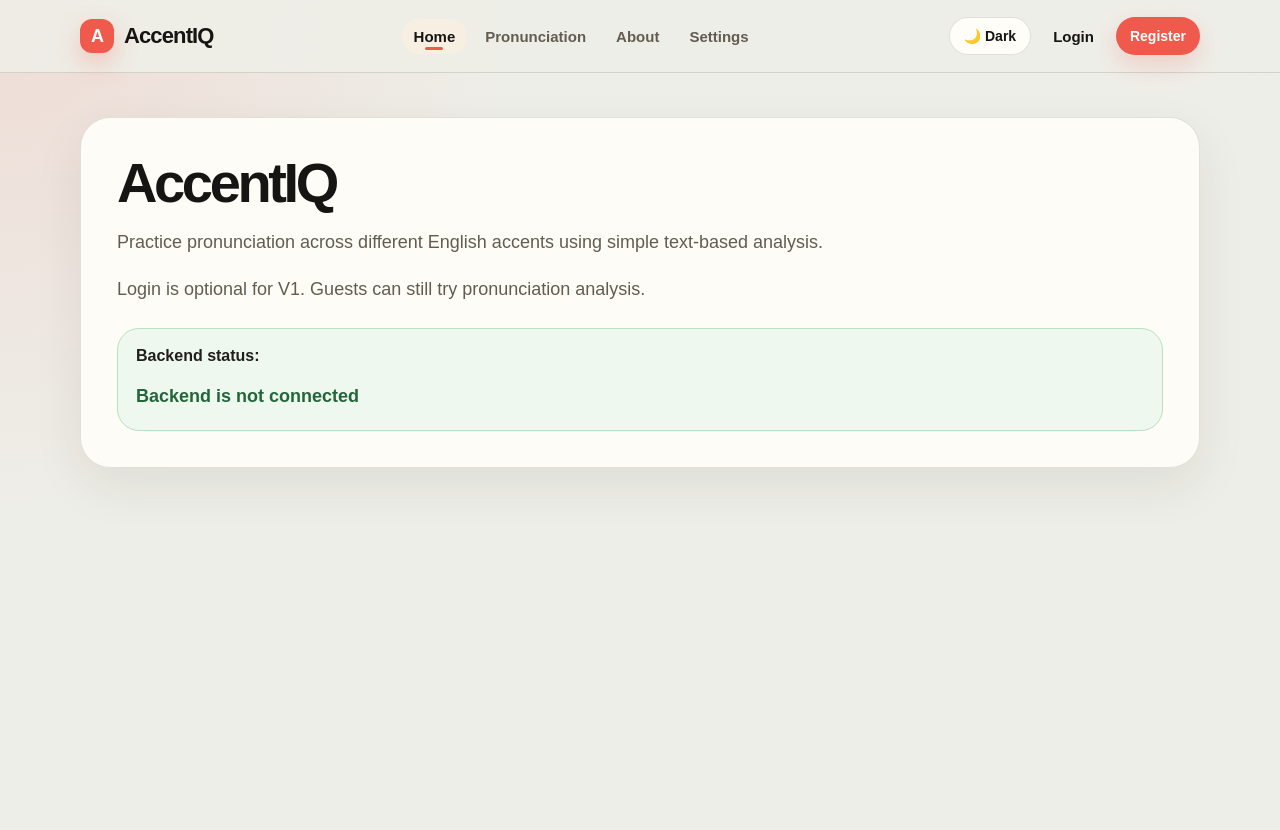
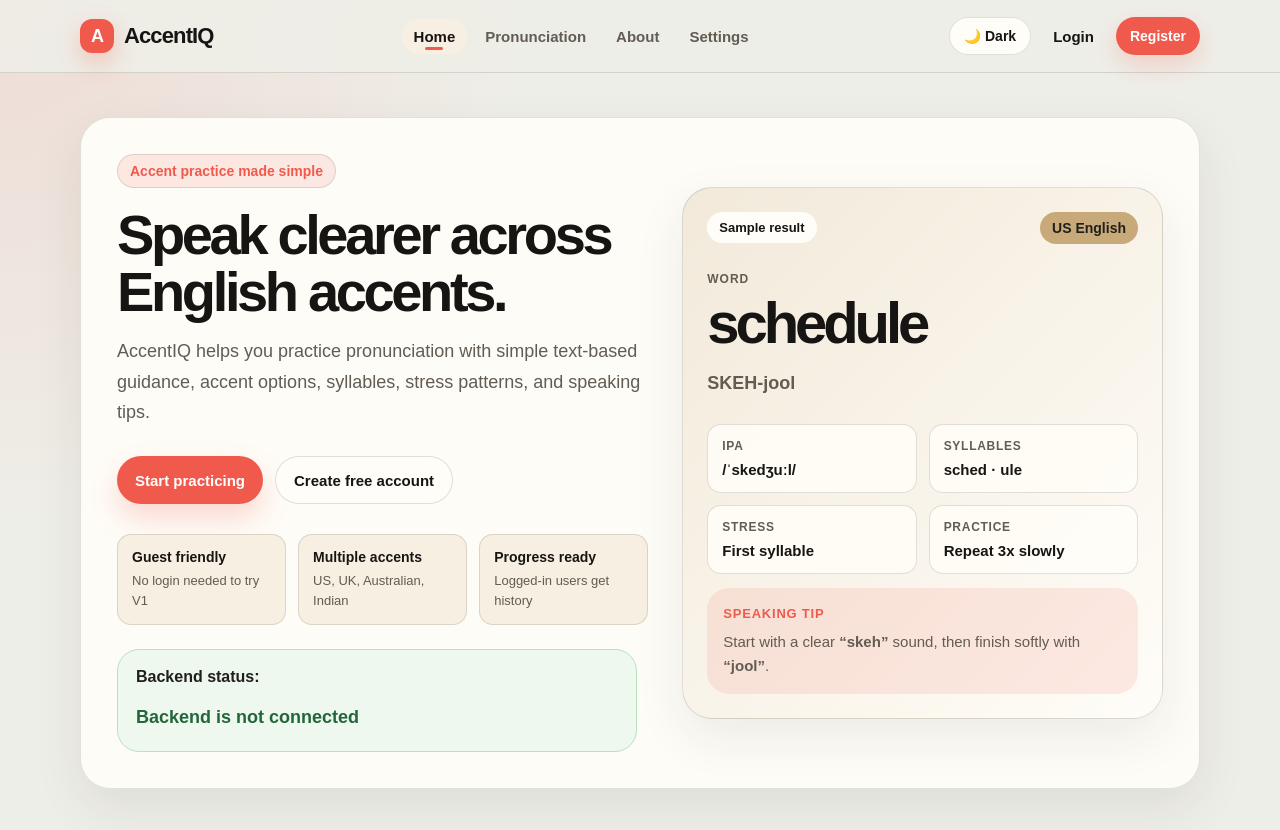
Before and after one commit to sopnendudutta/accent-iq, a React (Vite) app in the folder client/: page / in a window 1280 px wide. Shown: the top 830 px of the page. Before the commit the page ends 800 px from the top, so only its background shows below. Built offline with nearby package versions, Linux system fonts and the light colour scheme; no server answers.

Commit message:
Fix: better UI

```diff
--- a/client/src/index.css
+++ b/client/src/index.css
@@ -727,6 +727,235 @@ select:focus-visible {
   font-weight: 800;
 }
 
+/* Home page */
+
+.home-page {
+  overflow: hidden;
+}
+
+.home-hero {
+  display: grid;
+  grid-template-columns: minmax(0, 1.05fr) minmax(340px, 0.95fr);
+  gap: 34px;
+  align-items: center;
+}
+
+.home-hero-content {
+  min-width: 0;
+}
+
+.home-eyebrow {
+  display: inline-flex;
+  align-items: center;
+
+  margin-bottom: 18px;
+  padding: 8px 12px;
+  border: 1px solid var(--color-border);
+  border-radius: 999px;
+
+  background: var(--color-coral-soft);
+  color: var(--color-coral);
+
+  font-size: 14px;
+  font-weight: 900;
+}
+
+.home-lead {
+  max-width: 620px;
+  font-size: 20px;
+}
+
+.home-actions {
+  margin-top: 28px;
+  display: flex;
+  flex-wrap: wrap;
+  gap: 12px;
+}
+
+.primary-cta,
+.secondary-cta {
+  min-height: 48px;
+  padding: 13px 18px;
+  border-radius: 999px;
+
+  display: inline-flex;
+  align-items: center;
+  justify-content: center;
+
+  font-size: 15px;
+  font-weight: 900;
+  transition: transform 0.2s ease, background 0.2s ease, border-color 0.2s ease;
+}
+
+.primary-cta {
+  background: var(--color-coral);
+  color: #ffffff;
+  box-shadow: 0 14px 28px rgba(239, 90, 77, 0.22);
+}
+
+.primary-cta:hover {
+  background: var(--color-coral-hover);
+  transform: translateY(-1px);
+}
+
+.secondary-cta {
+  border: 1px solid var(--color-border);
+  background: var(--color-surface);
+  color: var(--color-heading);
+}
+
+.secondary-cta:hover {
+  border-color: var(--color-border-strong);
+  background: var(--color-surface-soft);
+  transform: translateY(-1px);
+}
+
+.home-highlights {
+  margin-top: 30px;
+
+  display: grid;
+  grid-template-columns: repeat(3, 1fr);
+  gap: 12px;
+}
+
+.home-highlights div {
+  padding: 14px;
+  border: 1px solid var(--color-border);
+  border-radius: var(--radius-md);
+  background: var(--color-surface-soft);
+}
+
+.home-highlights strong {
+  display: block;
+  color: var(--color-heading);
+  font-size: 14px;
+  font-weight: 900;
+}
+
+.home-highlights span {
+  display: block;
+  margin-top: 6px;
+  color: var(--color-muted);
+  font-size: 13px;
+  line-height: 1.5;
+}
+
+.home-status {
+  max-width: 520px;
+}
+
+.home-preview-card {
+  position: relative;
+  padding: 24px;
+
+  border: 1px solid var(--color-border);
+  border-radius: var(--radius-xl);
+
+  background:
+    linear-gradient(135deg,
+      color-mix(in srgb, var(--color-sand) 24%, var(--color-surface) 76%),
+      var(--color-surface));
+
+  box-shadow: var(--shadow-soft);
+}
+
+.home-preview-card::before {
+  content: "";
+  position: absolute;
+  inset: 18px;
+  z-index: -1;
+  border-radius: var(--radius-xl);
+  background: var(--color-coral-soft);
+  filter: blur(34px);
+}
+
+.preview-top-row {
+  display: flex;
+  align-items: center;
+  justify-content: space-between;
+  gap: 12px;
+}
+
+.preview-badge {
+  padding: 8px 12px;
+  border-radius: 999px;
+  background: var(--color-surface);
+  color: var(--color-heading);
+
+  font-size: 13px;
+  font-weight: 900;
+}
+
+.preview-word-block {
+  margin-top: 28px;
+}
+
+.preview-word-block h2 {
+  margin: 8px 0 0;
+  font-size: clamp(38px, 6vw, 58px);
+  line-height: 1;
+  letter-spacing: -0.07em;
+}
+
+.preview-pronunciation {
+  margin-top: 10px;
+  color: var(--color-coral);
+  font-size: 26px;
+  font-weight: 900;
+}
+
+.preview-grid {
+  margin-top: 26px;
+
+  display: grid;
+  grid-template-columns: repeat(2, 1fr);
+  gap: 12px;
+}
+
+.preview-mini-card {
+  padding: 14px;
+  border: 1px solid var(--color-border);
+  border-radius: var(--radius-md);
+  background: color-mix(in srgb, var(--color-surface) 88%, transparent);
+}
+
+.preview-mini-card span {
+  display: block;
+  color: var(--color-muted);
+  font-size: 12px;
+  font-weight: 900;
+  text-transform: uppercase;
+  letter-spacing: 0.06em;
+}
+
+.preview-mini-card strong {
+  display: block;
+  margin-top: 8px;
+  color: var(--color-heading);
+  font-size: 15px;
+}
+
+.preview-tip-box {
+  margin-top: 14px;
+  padding: 16px;
+  border-radius: var(--radius-lg);
+  background: var(--color-coral-soft);
+}
+
+.preview-tip-box span {
+  color: var(--color-coral);
+  font-size: 13px;
+  font-weight: 900;
+  text-transform: uppercase;
+  letter-spacing: 0.06em;
+}
+
+.preview-tip-box p {
+  margin-top: 8px;
+  font-size: 15px;
+  line-height: 1.6;
+}
+
 /* Responsive */
 
 @media (max-width: 1024px) {
@@ -818,7 +1047,21 @@ select:focus-visible {
   .history-card-header {
     flex-direction: column;
   }
+
+  .home-hero {
+    grid-template-columns: 1fr;
+  }
+
+  .home-preview-card {
+    order: -1;
+  }
+
+  .home-highlights {
+    grid-template-columns: 1fr;
+  }
 }
+
+
 
 @media (max-width: 560px) {
 
@@ -855,4 +1098,26 @@ select:focus-visible {
   .accent-card {
     padding: 16px;
   }
+
+  .home-actions {
+    display: grid;
+  }
+
+  .primary-cta,
+  .secondary-cta {
+    width: 100%;
+  }
+
+  .home-preview-card {
+    padding: 18px;
+  }
+
+  .preview-top-row {
+    align-items: flex-start;
+    flex-direction: column;
+  }
+
+  .preview-grid {
+    grid-template-columns: 1fr;
+  }
 }
--- a/client/src/pages/Home.tsx
+++ b/client/src/pages/Home.tsx
@@ -1,4 +1,5 @@
 import { useEffect, useState } from "react";
+import { Link } from "react-router";
 import { checkBackendHealth } from "../services/api";
 
 function Home() {
@@ -20,21 +21,94 @@ function Home() {
     }, []);
 
     return (
-        <section className="page">
-            <h1>AccentIQ</h1>
+        <section className="page home-page">
+            <div className="home-hero">
+                <div className="home-hero-content">
+                    <span className="home-eyebrow">Accent practice made simple</span>
 
-            <p>
-                Practice pronunciation across different English accents using simple
-                text-based analysis.
-            </p>
+                    <h1>Speak clearer across English accents.</h1>
 
-            <p>
-                Login is optional for V1. Guests can still try pronunciation analysis.
-            </p>
+                    <p className="home-lead">
+                        AccentIQ helps you practice pronunciation with simple text-based
+                        guidance, accent options, syllables, stress patterns, and speaking
+                        tips.
+                    </p>
 
-            <div className="status-box">
-                <strong>Backend status:</strong>
-                <p>{backendStatus}</p>
+                    <div className="home-actions">
+                        <Link className="primary-cta" to="/pronunciation">
+                            Start practicing
+                        </Link>
+
+                        <Link className="secondary-cta" to="/register">
+                            Create free account
+                        </Link>
+                    </div>
+
+                    <div className="home-highlights">
+                        <div>
+                            <strong>Guest friendly</strong>
+                            <span>No login needed to try V1</span>
+                        </div>
+
+                        <div>
+                            <strong>Multiple accents</strong>
+                            <span>US, UK, Australian, Indian</span>
+                        </div>
+
+                        <div>
+                            <strong>Progress ready</strong>
+                            <span>Logged-in users get history</span>
+                        </div>
+                    </div>
+
+                    <div className="status-box home-status">
+                        <strong>Backend status:</strong>
+                        <p>{backendStatus}</p>
+                    </div>
+                </div>
+
+                <div className="home-preview-card" aria-label="Sample pronunciation card">
+                    <div className="preview-top-row">
+                        <span className="preview-badge">Sample result</span>
+                        <span className="accent-badge">US English</span>
+                    </div>
+
+                    <div className="preview-word-block">
+                        <span className="result-label">Word</span>
+                        <h2>schedule</h2>
+                        <p className="preview-pronunciation">SKEH-jool</p>
+                    </div>
+
+                    <div className="preview-grid">
+                        <div className="preview-mini-card">
+                            <span>IPA</span>
+                            <strong>/ˈskedʒuːl/</strong>
+                        </div>
+
+                        <div className="preview-mini-card">
+                            <span>Syllables</span>
+                            <strong>sched · ule</strong>
+                        </div>
+
+                        <div className="preview-mini-card">
+                            <span>Stress</span>
+                            <strong>First syllable</strong>
+                        </div>
+
+                        <div className="preview-mini-card">
+                            <span>Practice</span>
+                            <strong>Repeat 3x slowly</strong>
+                        </div>
+                    </div>
+
+                    <div className="preview-tip-box">
+                        <span>Speaking tip</span>
+                        <p>
+                            Start with a clear <strong>“skeh”</strong> sound, then finish
+                            softly with <strong>“jool”</strong>.
+                        </p>
+                    </div>
+                </div>
             </div>
         </section>
     );
```
